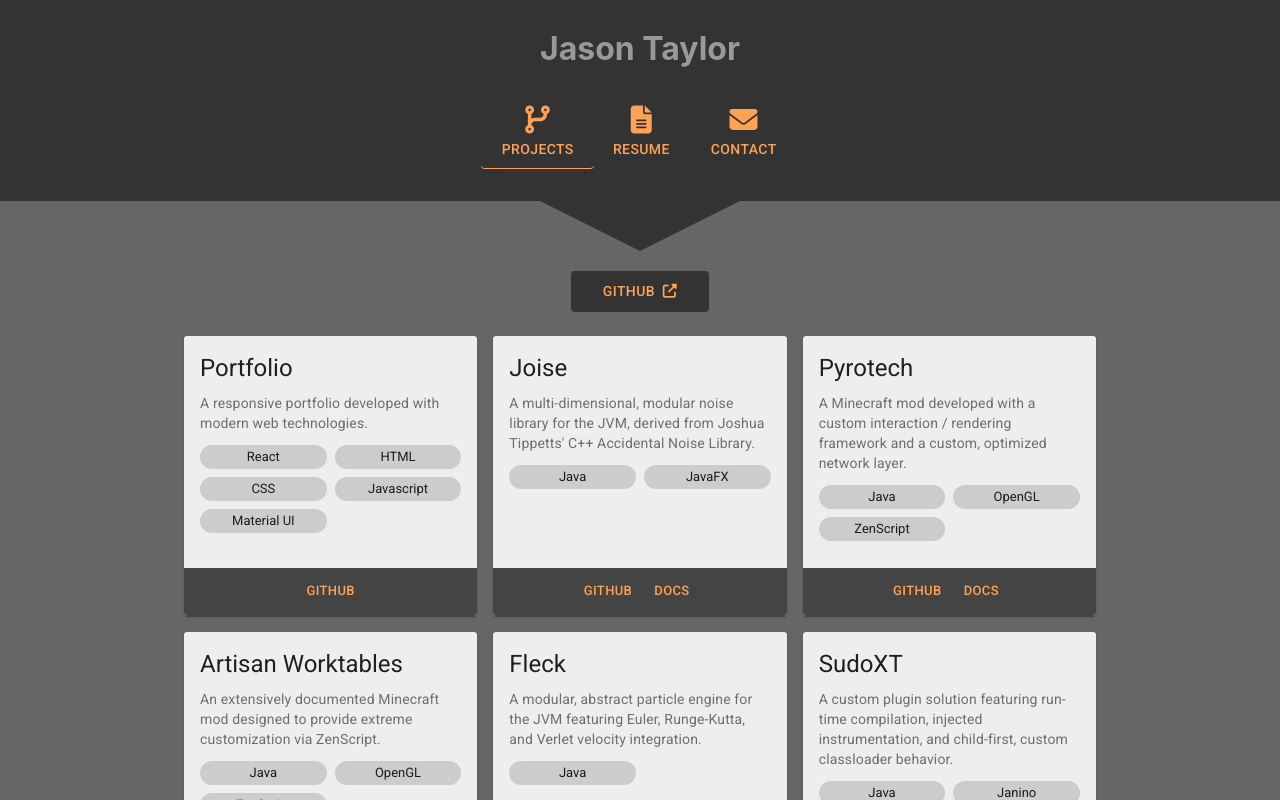
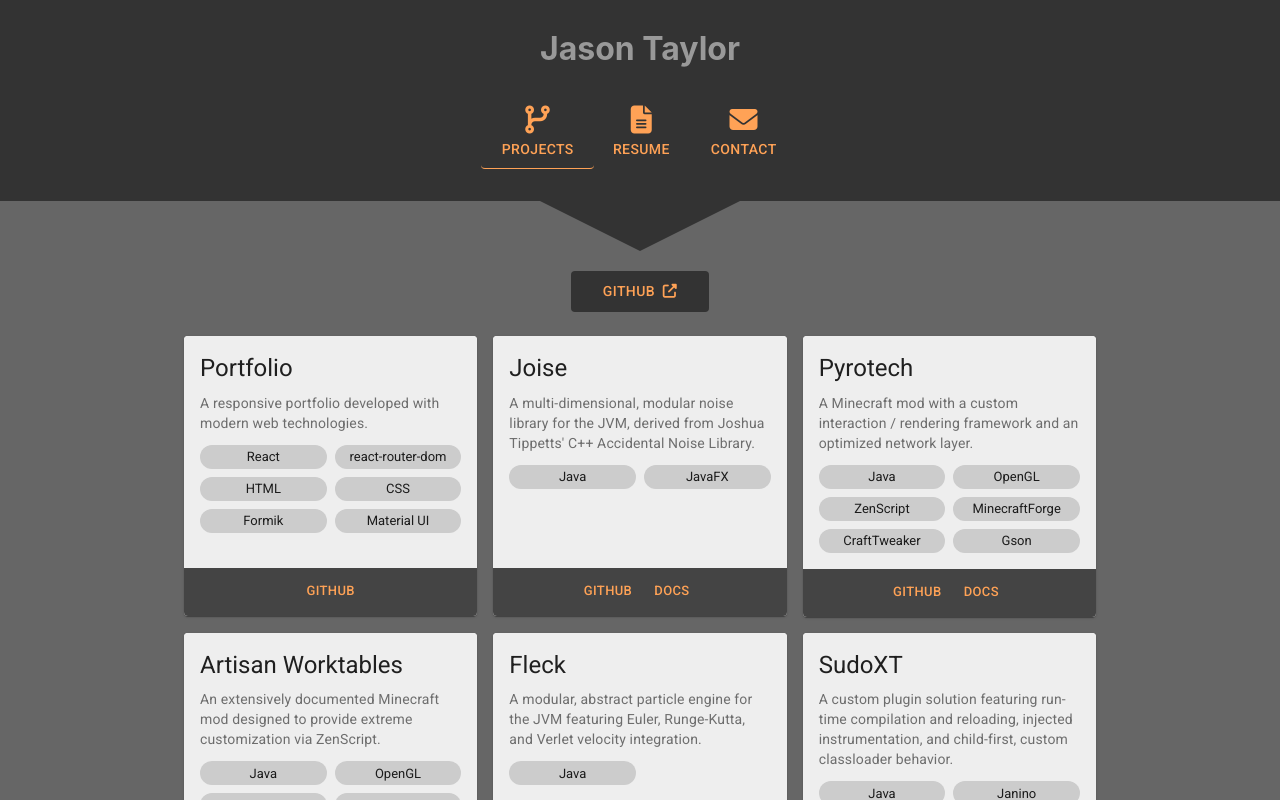
Before and after one commit to codetaylor/portfolio, a React (Create React App) app: page /projects in a window 1280 px wide. Shown: the top 800 px of the page. Built offline with nearby package versions, Linux system fonts and the light colour scheme.

Commit message:
Update projects

```diff
--- a/src/project-context.js
+++ b/src/project-context.js
@@ -8,7 +8,14 @@ const projectState = {
       title: "Portfolio",
       description:
         "A responsive portfolio developed with modern web technologies.",
-      tech: ["React", "HTML", "CSS", "Javascript", "Material UI"],
+      tech: [
+        "React",
+        "react-router-dom",
+        "HTML",
+        "CSS",
+        "Formik",
+        "Material UI"
+      ],
       links: [
         {
           title: "github",
@@ -35,8 +42,15 @@ const projectState = {
     {
       title: "Pyrotech",
       description:
-        "A Minecraft mod developed with a custom interaction / rendering framework and a custom, optimized network layer.",
-      tech: ["Java", "OpenGL", "ZenScript"],
+        "A Minecraft mod with a custom interaction / rendering framework and an optimized network layer.",
+      tech: [
+        "Java",
+        "OpenGL",
+        "ZenScript",
+        "MinecraftForge",
+        "CraftTweaker",
+        "Gson"
+      ],
       links: [
         {
           title: "github",
@@ -52,7 +66,14 @@ const projectState = {
       title: "Artisan Worktables",
       description:
         "An extensively documented Minecraft mod designed to provide extreme customization via ZenScript.",
-      tech: ["Java", "OpenGL", "ZenScript"],
+      tech: [
+        "Java",
+        "OpenGL",
+        "ZenScript",
+        "MinecraftForge",
+        "CraftTweaker",
+        "Gson"
+      ],
       links: [
         {
           title: "github",
@@ -79,7 +100,7 @@ const projectState = {
     {
       title: "SudoXT",
       description:
-        "A custom plugin solution featuring run-time compilation, injected instrumentation, and child-first, custom classloader behavior.",
+        "A custom plugin solution featuring run-time compilation and reloading, injected instrumentation, and child-first, custom classloader behavior.",
       tech: ["Java", "Janino", "ASM"],
       links: [
         {
```
